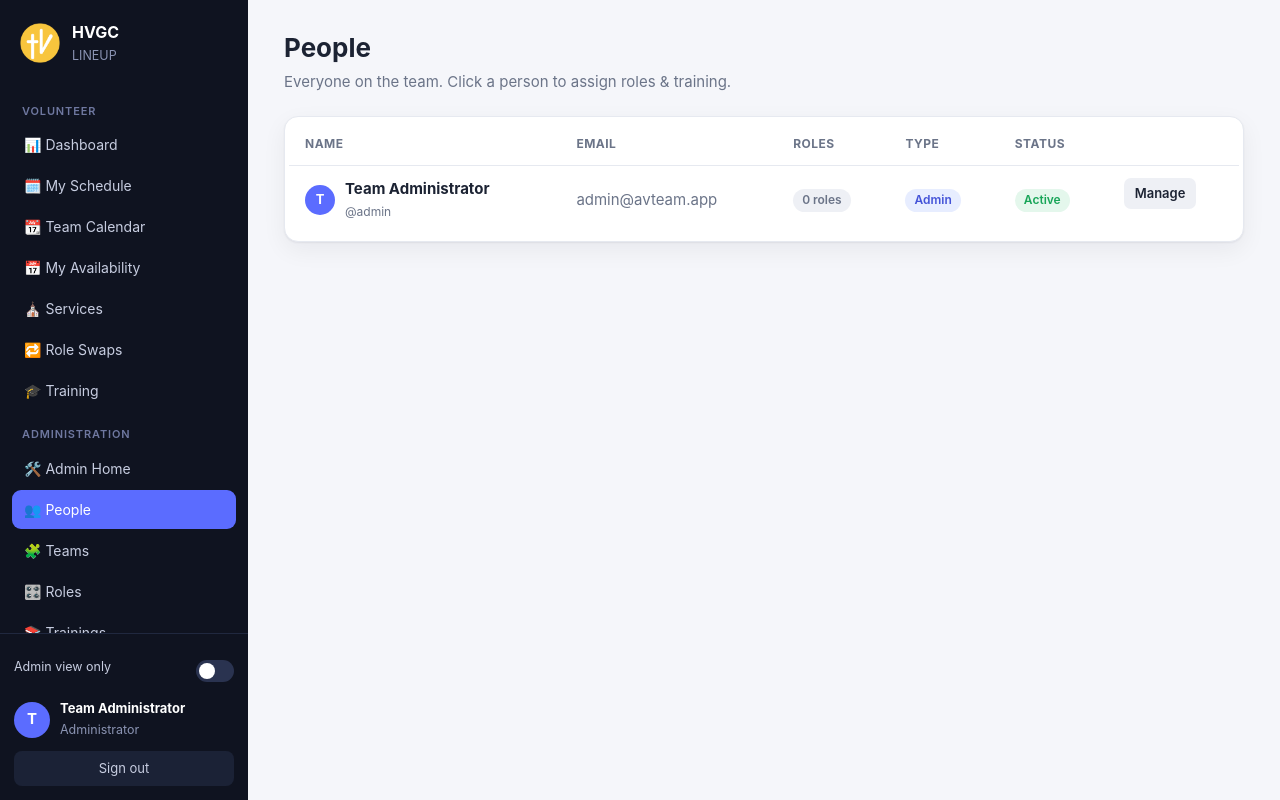
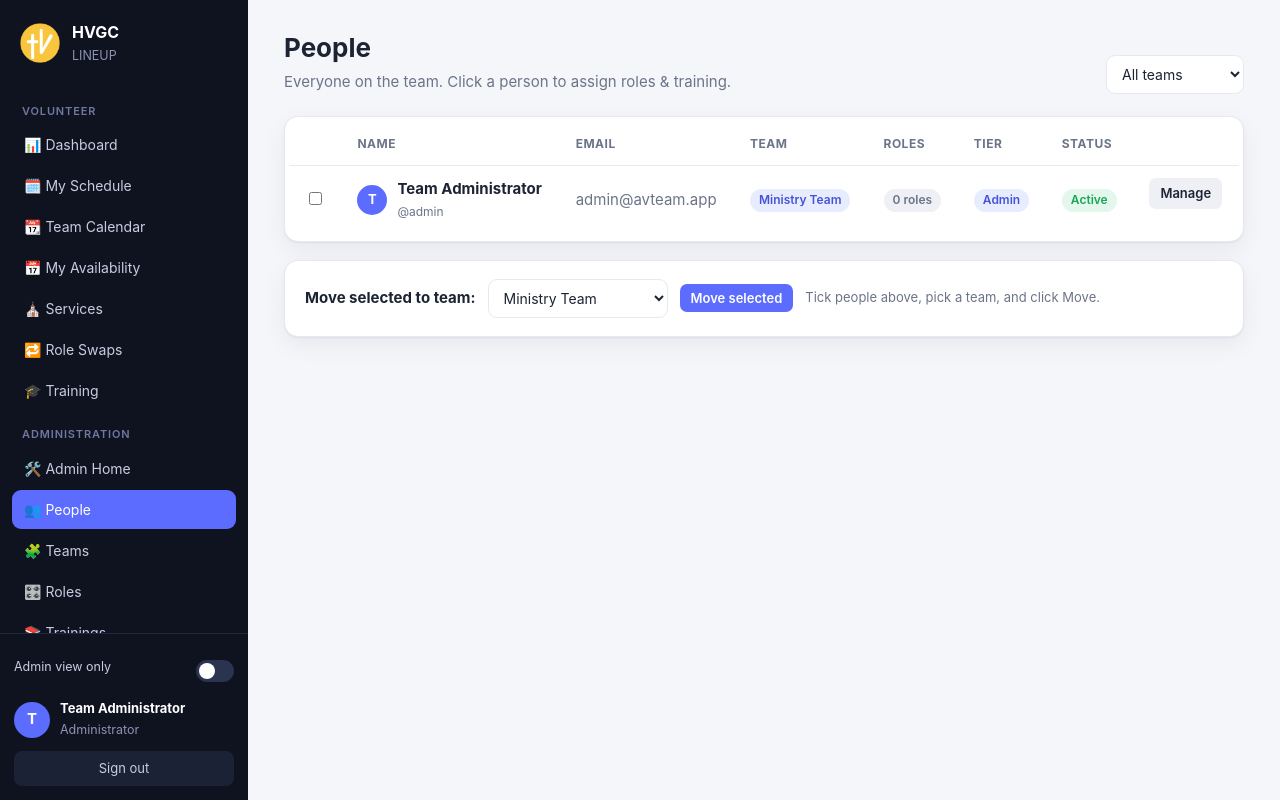
Before and after one commit to Wasivjoey/HVGC, a Flask app: page /admin/users in a window 1280 px wide. Run offline with Flask 3, Linux system fonts and the light colour scheme; the visitor is signed in with stand-in values (Sample User, id 1); data comes from the database, SQL or seed files in the repository; data that the repository does not hold is empty; some libraries are stand-ins or nearby versions.

Commit message:
Team column/filter, bulk team assignment, and calendar team filter
- People list gains a Team column and tier badges, a team filter dropdown, and
  checkbox bulk-assignment ("Move selected to team").
- Team Calendar gains a team filter that narrows each service's roster to the
  chosen team; the filter is preserved across Prev/Today/Next navigation.

Co-Authored-By: Claude Opus 4.8 <noreply@anthropic.com>

```diff
--- a/static/style.css
+++ b/static/style.css
@@ -268,6 +268,10 @@ details.inline-edit[open] { margin-top: 10px; }
 .date-chip .d-day { font-size: 18px; font-weight: 700; }
 .li-lead { display: flex; align-items: center; gap: 12px; }
 
+/* people bulk actions */
+.bulk-bar { display: flex; align-items: center; gap: 12px; flex-wrap: wrap; }
+.bulk-bar select { width: auto; min-width: 180px; }
+
 /* month calendar grid */
 .cal-toolbar { display: flex; align-items: center; justify-content: space-between; gap: 12px; margin-bottom: 14px; flex-wrap: wrap; }
 .cal-month { margin: 0; font-size: 20px; }
--- a/templates/admin/users.html
+++ b/templates/admin/users.html
@@ -6,14 +6,24 @@
     <h1>People</h1>
     <p>Everyone on the team. Click a person to assign roles &amp; training.</p>
   </div>
+  <form method="get" class="inline-form">
+    <select name="team" onchange="this.form.submit()">
+      <option value="">All teams</option>
+      {% for t in teams %}
+      <option value="{{ t['id'] }}" {{ 'selected' if t['id'] == team_filter }}>{{ t['name'] }}</option>
+      {% endfor %}
+    </select>
+  </form>
 </div>
 
+<form method="post" action="{{ url_for('admin.bulk_team') }}">
 <div class="card table-card">
   <table>
-    <thead><tr><th>Name</th><th>Email</th><th>Roles</th><th>Type</th><th>Status</th><th></th></tr></thead>
+    <thead><tr><th></th><th>Name</th><th>Email</th><th>Team</th><th>Roles</th><th>Tier</th><th>Status</th><th></th></tr></thead>
     <tbody>
     {% for p in people %}
       <tr>
+        <td><input type="checkbox" name="user_ids" value="{{ p['u']['id'] }}"></td>
         <td>
           <div class="name-cell">
             {% if p['u']['avatar'] %}
@@ -28,8 +38,13 @@
           </div>
         </td>
         <td class="muted">{{ p['u']['email'] }}</td>
+        <td>{% if p['u']['team_name'] %}<span class="badge badge-blue">{{ p['u']['team_name'] }}</span>{% else %}<span class="muted">—</span>{% endif %}</td>
         <td><span class="badge badge-gray">{{ p['roles'] }} role{{ 's' if p['roles'] != 1 }}</span></td>
-        <td>{% if p['u']['is_admin'] %}<span class="badge badge-blue">Admin</span>{% else %}<span class="badge badge-gray">Volunteer</span>{% endif %}</td>
+        <td>
+          {% if p['u']['is_admin'] %}<span class="badge badge-blue">Admin</span>
+          {% elif p['u']['team_lead'] %}<span class="badge badge-amber">Team Lead</span>
+          {% else %}<span class="badge badge-gray">Volunteer</span>{% endif %}
+        </td>
         <td>
           {% if not p['u']['approved'] %}<span class="badge badge-amber">Pending</span>
           {% elif not p['u']['is_active'] %}<span class="badge badge-red">Inactive</span>
@@ -37,9 +52,7 @@
         </td>
         <td class="row-actions">
           {% if not p['u']['approved'] %}
-          <form method="post" action="{{ url_for('admin.quick_approve', user_id=p['u']['id']) }}" class="inline-form">
-            <button class="btn btn-sm btn-green">Approve</button>
-          </form>
+          <button class="btn btn-sm btn-green" formaction="{{ url_for('admin.quick_approve', user_id=p['u']['id']) }}" formmethod="post">Approve</button>
           {% endif %}
           <a href="{{ url_for('admin.user_detail', user_id=p['u']['id']) }}" class="btn btn-sm btn-ghost">Manage</a>
         </td>
@@ -48,4 +61,16 @@
     </tbody>
   </table>
 </div>
+
+<div class="card bulk-bar">
+  <strong>Move selected to team:</strong>
+  <select name="team_id" required>
+    {% for t in teams %}
+    <option value="{{ t['id'] }}">{{ t['name'] }}</option>
+    {% endfor %}
+  </select>
+  <button class="btn btn-sm">Move selected</button>
+  <span class="muted" style="font-size:13px;">Tick people above, pick a team, and click Move.</span>
+</div>
+</form>
 {% endblock %}
--- a/views_admin.py
+++ b/views_admin.py
@@ -80,15 +80,51 @@ def dashboard():
 @admin_required
 def users():
     conn = get_db()
-    rows = conn.execute("SELECT * FROM users ORDER BY is_admin DESC, name").fetchall()
+    team_filter = request.args.get("team", type=int)
+    if team_filter:
+        rows = conn.execute(
+            "SELECT u.*, t.name AS team_name FROM users u"
+            " LEFT JOIN teams t ON t.id = u.team_id"
+            " WHERE u.team_id = ? ORDER BY u.is_admin DESC, u.name",
+            (team_filter,),
+        ).fetchall()
+    else:
+        rows = conn.execute(
+            "SELECT u.*, t.name AS team_name FROM users u"
+            " LEFT JOIN teams t ON t.id = u.team_id"
+            " ORDER BY u.is_admin DESC, u.name",
+        ).fetchall()
     people = []
     for u in rows:
         role_count = conn.execute(
             "SELECT COUNT(*) AS c FROM user_roles WHERE user_id = ?", (u["id"],)
         ).fetchone()["c"]
         people.append({"u": u, "roles": role_count})
+    teams = conn.execute("SELECT * FROM teams ORDER BY name").fetchall()
     conn.close()
-    return render_template("admin/users.html", people=people)
+    return render_template("admin/users.html", people=people, teams=teams,
+                           team_filter=team_filter)
+
+
+@bp.route("/users/bulk-team", methods=["POST"])
+@admin_required
+def bulk_team():
+    """Move the selected people into a team in one action."""
+    conn = get_db()
+    team_id = request.form.get("team_id", type=int)
+    ids = [int(i) for i in request.form.getlist("user_ids") if str(i).isdigit()]
+    team = conn.execute("SELECT name FROM teams WHERE id = ?", (team_id,)).fetchone()
+    if not team or not ids:
+        conn.close()
+        flash("Pick at least one person and a team.", "warning")
+        return redirect(url_for("admin.users"))
+    for uid in ids:
+        conn.execute("UPDATE users SET team_id = ? WHERE id = ?", (team_id, uid))
+    conn.commit()
+    conn.close()
+    flash(f"Moved {len(ids)} member{'s' if len(ids) != 1 else ''} to {team['name']}.",
+          "success")
+    return redirect(url_for("admin.users"))
 
 
 @bp.route("/users/<int:user_id>")
```
Also changed, not shown: templates/calendar.html (+12 -3 lines), views_user.py (+23 -8 lines).
